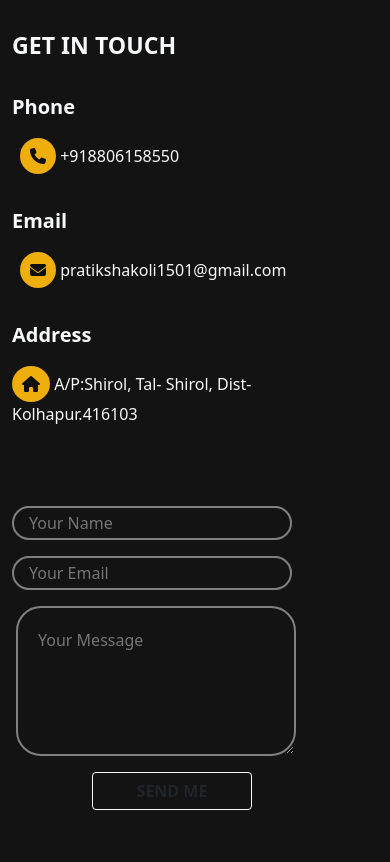
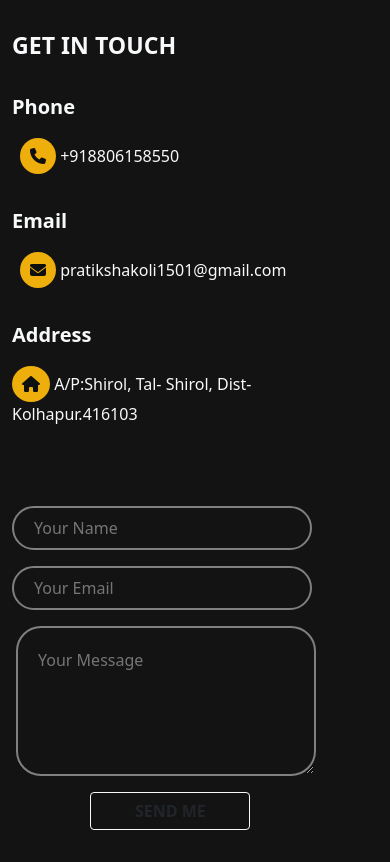
Before and after one commit to KoliPratiksha/Pratiksha-Portfolio, a plain HTML site: page contact.html in a window 390 px wide. Shown: the part 160-1022 px from the top of the page. Drawn offline with nearby package versions, Linux system fonts and the light colour scheme.

Commit message:
Add changes files

```diff
--- a/style.css
+++ b/style.css
@@ -146,7 +146,6 @@ body{
     font-weight: 100;
     font-size: 4rem;
     color: rgb(228, 166, 9);
-    /* text-shadow: 2px 2px 2px white; */
     white-space: nowrap;
     overflow: hidden;
     animation: typewriter 3s steps(13) infinite alternate,
@@ -724,22 +723,21 @@ progress {
     }
 
     #ip1{
-        width: 280px;
+        width: 300px;
         margin-top: 1rem;
         margin-left: none !important;
-        padding: 15px;
 
     }
 
     #subject{
-        width: 280px;
+        width: 300px;
         height: 150px;
         margin-top: 1rem;
         margin-left: 1rem;
     }
     .sendbut{
         margin-bottom: 2rem;
-        margin-left: 1rem;
+        margin-left: 0.9rem;
     }
 
 
```
